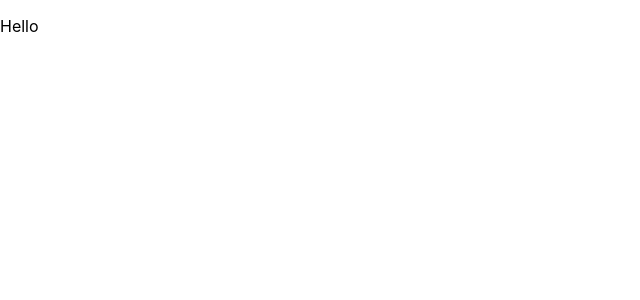
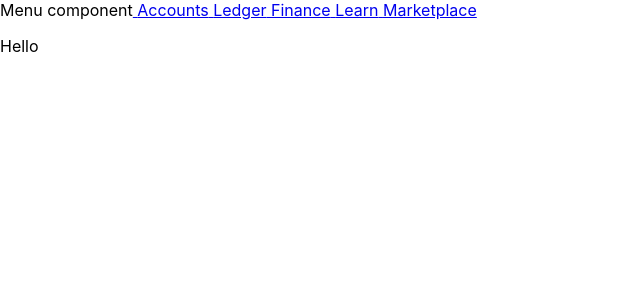
Before and after one commit to mollynemerever/Linus, a React (Create React App) app: page / in a window 1280 px wide. Shown: the top 300 px of the page, without its empty margins (0-640 px from the left). Built offline with nearby package versions, Linux system fonts and the light colour scheme.

Commit message:
menu component created with prelim text

```diff
--- a/src/App.js
+++ b/src/App.js
@@ -1,11 +1,12 @@
 import React from "react";
-import logo from "./logo.svg";
 import "./App.css";
+import Menu from "./Components/Menu";
 
 function App() {
   return (
     <div className="App">
       <header className="App-header">
+        <Menu />
         <p>Hello</p>
       </header>
     </div>
--- /dev/null
+++ b/src/Components/Menu.js
@@ -0,0 +1,54 @@
+import React from "react";
+
+const Menu = () => {
+  return (
+    <div>
+      <nav>
+        {" "}
+        Menu component
+        <a
+          href="https://www.getlinus.io"
+          target="_blank"
+          rel="noopener noreferrer"
+        >
+          {" "}
+          Accounts{" "}
+        </a>
+        <a
+          href="https://www.getlinus.io"
+          target="_blank"
+          rel="noopener noreferrer"
+        >
+          {" "}
+          Ledger{" "}
+        </a>
+        <a
+          href="https://www.getlinus.io"
+          target="_blank"
+          rel="noopener noreferrer"
+        >
+          {" "}
+          Finance{" "}
+        </a>
+        <a
+          href="https://www.getlinus.io"
+          target="_blank"
+          rel="noopener noreferrer"
+        >
+          {" "}
+          Learn{" "}
+        </a>
+        <a
+          href="https://www.getlinus.io"
+          target="_blank"
+          rel="noopener noreferrer"
+        >
+          {" "}
+          Marketplace{" "}
+        </a>
+      </nav>
+    </div>
+  );
+};
+
+export default Menu;
```
